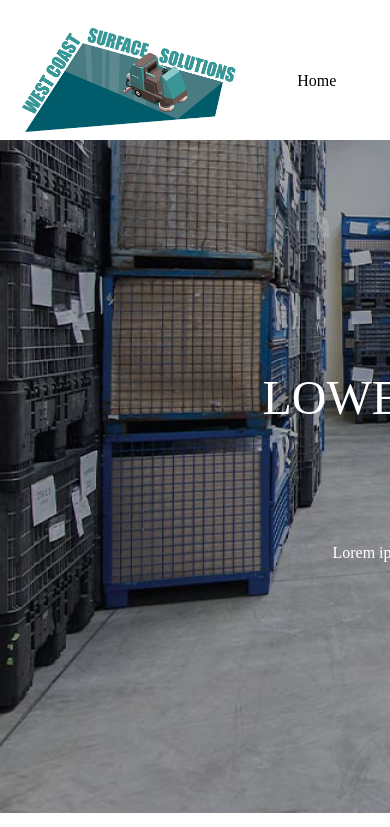
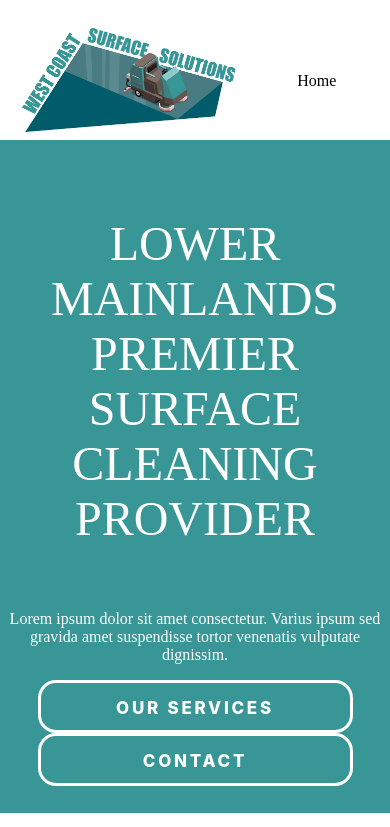
Before and after one commit to hysyb/WCSS, a plain HTML site: page index.html in a window 390 px wide. Shown: the top 827 px of the page. Drawn offline with Linux system fonts and the light colour scheme.

Commit message:
start building mobile version

```diff
--- a/style.css
+++ b/style.css
@@ -169,4 +169,13 @@ color: #FFFFFF;
     .topOfPageLine{
         display: none;
     }
+    .mainSection{
+        background-image: none;
+        background-color: #389796;
+        width: 100%;
+    }
+    .servicesSectionRightSide{
+        display: none;
+    }
+
 }
```
